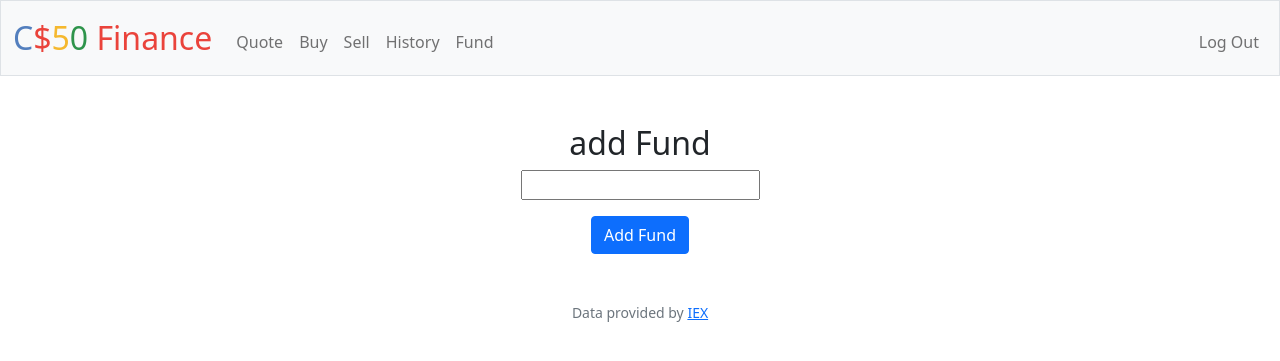
After one commit to MaxLi1995/Finance, a Flask app: page /fund in a window 1280 px wide. The commit adds this page. Shown: the top 361 px of the page. Run offline with Flask 2, Linux system fonts and the light colour scheme; a user stored in the database is signed in; some libraries are stand-ins or nearby versions.

Commit message:
automated commit by check50 [check50=True]

```diff
--- a/app.py
+++ b/app.py
@@ -236,3 +236,20 @@ def sell():
     else:
         info = db.execute("select symbol, sum(amount) as amount from history where user_id = ? group by symbol", session["user_id"])
         return render_template("sell.html", info=info)
+
+@app.route("/fund", methods=["GET", "POST"])
+@login_required
+def fund():
+    if request.method == "POST":
+
+        if not request.form.get("fund"):
+            return apology("must provide funds to add", 400)
+
+        bank = db.execute("select cash from users where id = ?", session["user_id"])[0].get("cash")
+        cash = request.form.get("fund")
+        total = float(bank) + float(cash)
+        db.execute("update users set cash = ? where id = ?", str(round(total, 2)), session["user_id"])
+
+        return redirect("/")
+    else:
+        return render_template("fund.html")
--- /dev/null
+++ b/templates/fund.html
@@ -0,0 +1,15 @@
+{% extends "layout.html" %}
+
+{% block title %}
+    Add Funding
+{% endblock %}
+
+{% block main %}
+    <form action="/fund" method="post">
+        <h2>add Fund</h2>
+        <div class="mb-3">
+            <input name="fund" placeholder="" type="number" min="1">
+        </div>
+        <button class="btn btn-primary" type="submit">Add Fund</button>
+    </form>
+{% endblock %}
--- a/templates/layout.html
+++ b/templates/layout.html
@@ -35,6 +35,7 @@
                             <li class="nav-item"><a class="nav-link" href="/buy">Buy</a></li>
                             <li class="nav-item"><a class="nav-link" href="/sell">Sell</a></li>
                             <li class="nav-item"><a class="nav-link" href="/history">History</a></li>
+                            <li class="nav-item"><a class="nav-link" href="/fund">Fund</a></li>
                         </ul>
                         <ul class="navbar-nav ms-auto mt-2">
                             <li class="nav-item"><a class="nav-link" href="/logout">Log Out</a></li>
```
Also changed, not shown: finance.db, 1 other file.
